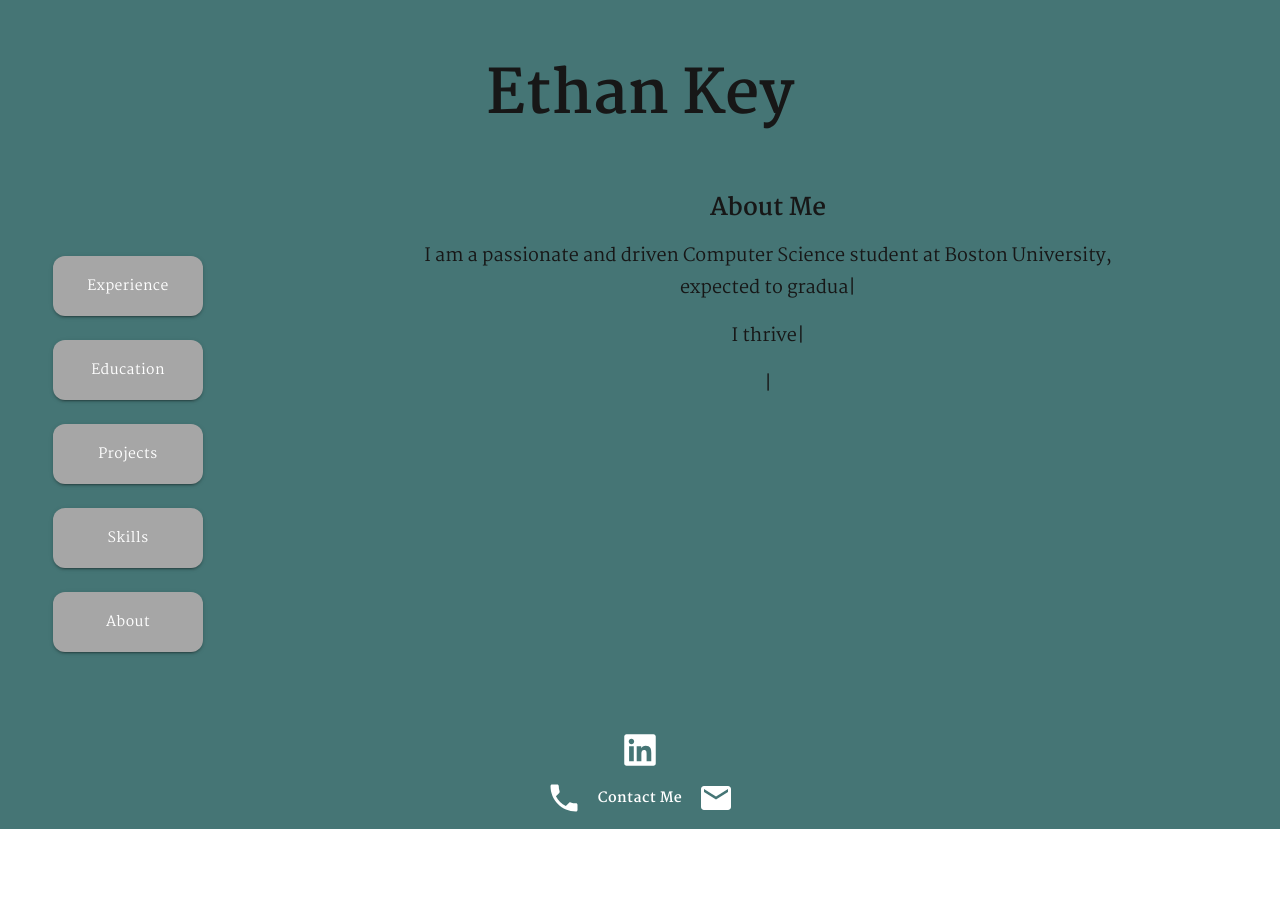
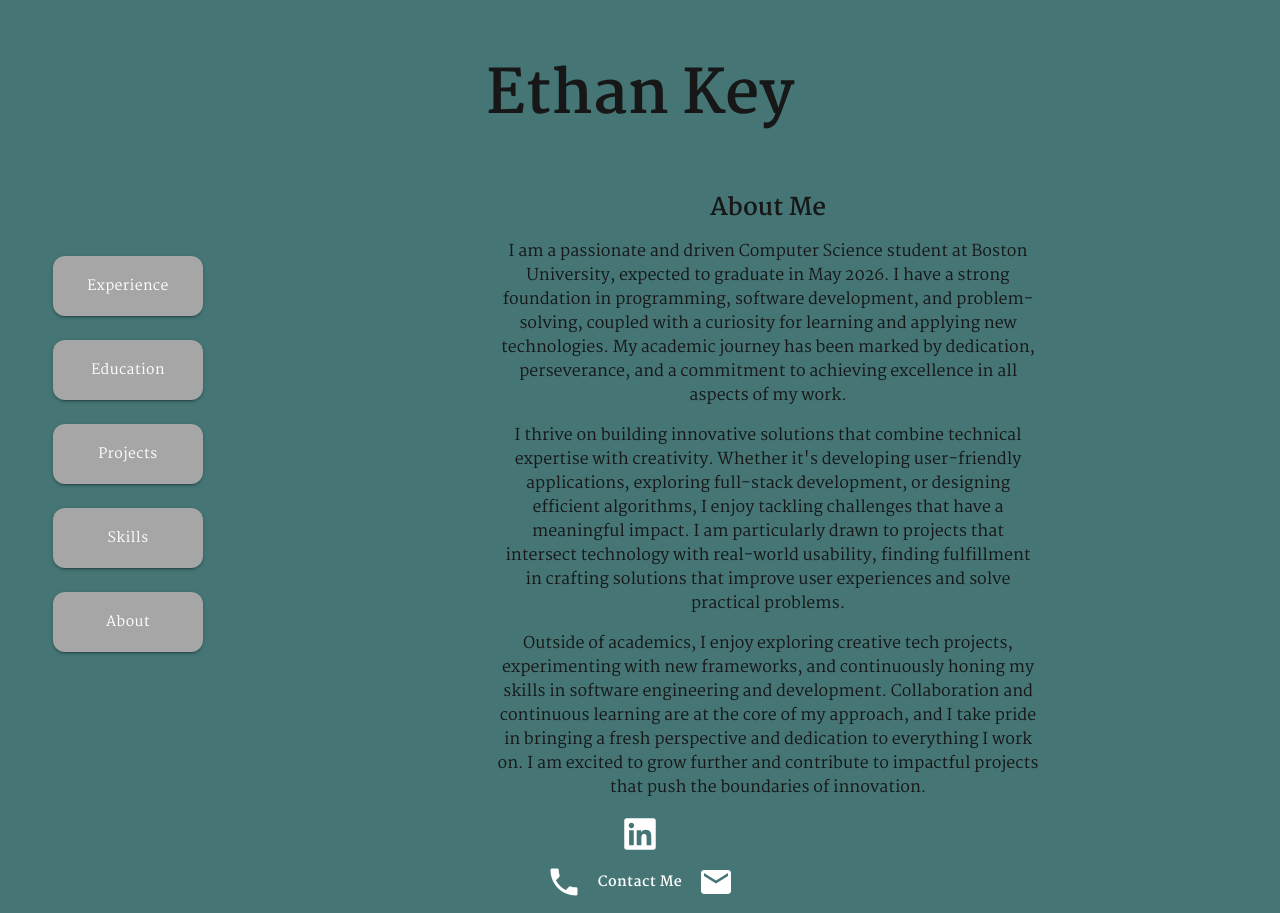
Before and after one commit to ethanrkey/family-website, a Next.js app: page /ethankey in a window 1280 px wide. Before the commit the page ends 829 px from the top, so only its background shows below. Built offline with nearby package versions, Linux system fonts and the light colour scheme.

Commit message:
removed typing animation to debug issue on deployed build

```diff
--- a/components/about.tsx
+++ b/components/about.tsx
@@ -1,45 +1,16 @@
-import { TypeAnimation } from 'react-type-animation';
-
 export default function About() {
     return (
-        <div className="relative overflow-x-hidden">
-      <h2 className="text-2xl text-center font-bold">About Me</h2>
-      <div className="mx-auto mt-4 max-w-3xl">
-        {/* Paragraph 1 */}
-        <TypeAnimation
-          sequence={[
-            "I am a passionate and driven Computer Science student at Boston University, expected to graduate in May 2026. I have a strong foundation in programming, software development, and problem-solving, coupled with a curiosity for learning and applying new technologies. My academic journey has been marked by dedication, perseverance, and a commitment to achieving excellence in all aspects of my work.",
-          ]}
-          wrapper="p"
-          cursor={true}
-          repeat={0}
-          className="text-center text-lg leading-8"
-        />
-
-        {/* Paragraph 2 */}
-        <TypeAnimation
-          sequence={[
-            5000, // Wait for 5 seconds to start typing the next paragraph
-            "I thrive on building innovative solutions that combine technical expertise with creativity. Whether it's developing user-friendly applications, exploring full-stack development, or designing efficient algorithms, I enjoy tackling challenges that have a meaningful impact. I am particularly drawn to projects that intersect technology with real-world usability, finding fulfillment in crafting solutions that improve user experiences and solve practical problems.",
-          ]}
-          wrapper="p"
-          cursor={true}
-          repeat={0}
-          className="text-center text-lg leading-8 mt-4"
-        />
-
-        {/* Paragraph 3 */}
-        <TypeAnimation
-          sequence={[
-            12000, // Wait for 12 seconds to start typing the final paragraph
-            "Outside of academics, I enjoy exploring creative tech projects, experimenting with new frameworks, and continuously honing my skills in software engineering and development. Collaboration and continuous learning are at the core of my approach, and I take pride in bringing a fresh perspective and dedication to everything I work on. I am excited to grow further and contribute to impactful projects that push the boundaries of innovation.",
-          ]}
-          wrapper="p"
-          cursor={true}
-          repeat={0}
-          className="text-center text-lg leading-8 mt-4"
-        />
+        <div>
+        <h2 className="text-2xl text-center font-bold">About Me</h2>
+        <p className="text-center mx-60 mt-4">
+          I am a passionate and driven Computer Science student at Boston University, expected to graduate in May 2026. I have a strong foundation in programming, software development, and problem-solving, coupled with a curiosity for learning and applying new technologies. My academic journey has been marked by dedication, perseverance, and a commitment to achieving excellence in all aspects of my work.
+        </p>
+        <p className="text-center mx-60 pt-4">
+          I thrive on building innovative solutions that combine technical expertise with creativity. Whether it's developing user-friendly applications, exploring full-stack development, or designing efficient algorithms, I enjoy tackling challenges that have a meaningful impact. I am particularly drawn to projects that intersect technology with real-world usability, finding fulfillment in crafting solutions that improve user experiences and solve practical problems.
+        </p>
+        <p className="text-center mx-60 pt-4">
+          Outside of academics, I enjoy exploring creative tech projects, experimenting with new frameworks, and continuously honing my skills in software engineering and development. Collaboration and continuous learning are at the core of my approach, and I take pride in bringing a fresh perspective and dedication to everything I work on. I am excited to grow further and contribute to impactful projects that push the boundaries of innovation.
+        </p>
       </div>
-    </div>
       );
   }
```
